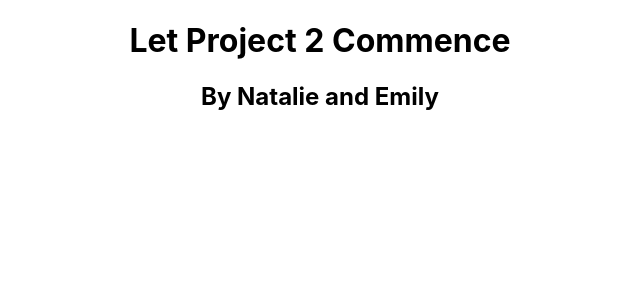
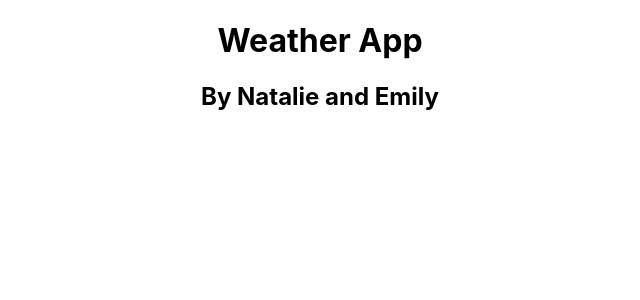
Before and after one commit to npereznyc/Project-2-Weather-App, a React (Create React App) app in the folder weather-app/: page / in a window 1280 px wide. Shown: the top 300 px of the page, without its empty margins (320-960 px from the left). Built offline with nearby package versions, Linux system fonts and the light colour scheme.

Commit message:
Changed h1

```diff
--- a/weather-app/src/App.js
+++ b/weather-app/src/App.js
@@ -3,7 +3,7 @@ import './App.css';
 function App() {
   return (
     <div className="App">
-      <h1>Let Project 2 Commence</h1>
+      <h1>Weather App</h1>
       <h2>By Natalie and Emily</h2>
     </div>
   );
```
